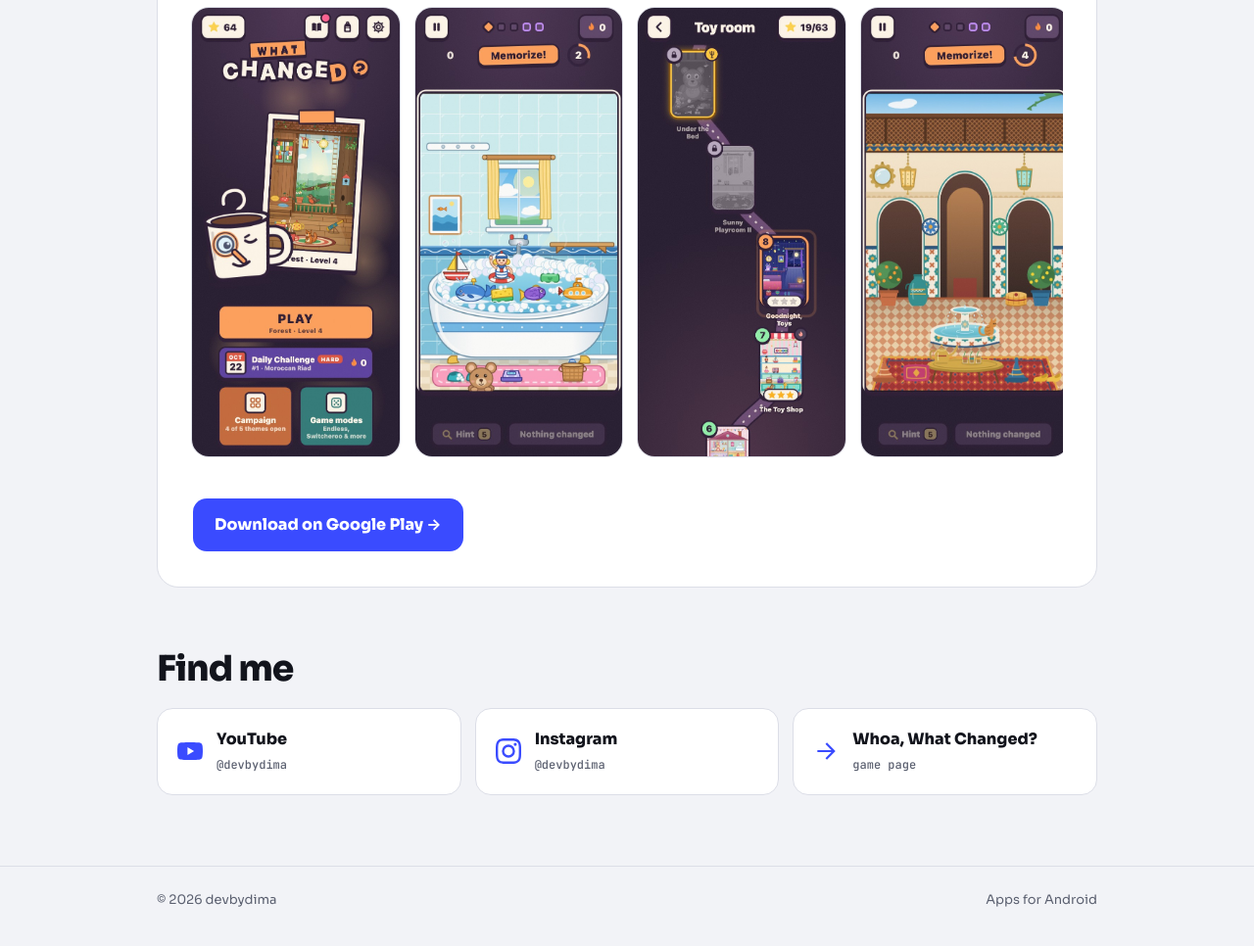
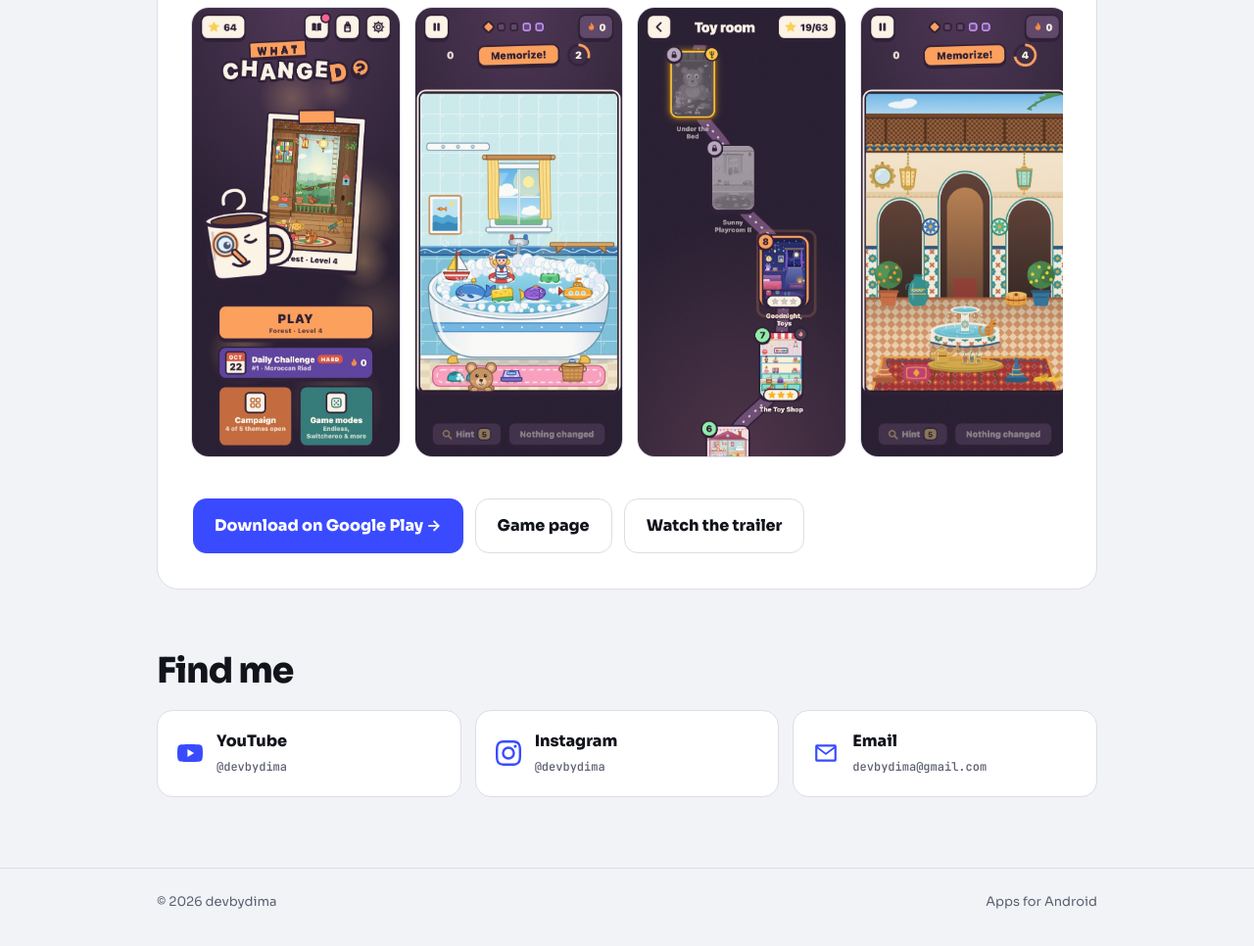
Before and after one commit to devbydima/devbydima.github.io, a plain HTML site: page index.html in a window 1280 px wide. Shown: the part 700-1666 px from the top of the page at 98% size. Drawn offline with Linux system fonts and the light colour scheme.

Commit message:
add game page and trailer buttons, email link in find me

```diff
--- a/index.html
+++ b/index.html
@@ -118,7 +118,11 @@
             <img class="h-[clamp(300px,52vw,460px)] w-auto flex-none snap-start rounded-[18px] border border-line" src="img/shot-modes.jpg" alt="Game modes" width="585" height="1266" loading="lazy">
             <img class="h-[clamp(300px,52vw,460px)] w-auto flex-none snap-start rounded-[18px] border border-line" src="img/shot-stickers.jpg" alt="Sticker collection" width="585" height="1266" loading="lazy">
           </div>
-          <a class="inline-flex w-fit items-center gap-2 rounded-[14px] bg-accent px-[22px] py-3.5 font-bold text-accent-ink hover:brightness-110" href="https://play.google.com/store/apps/details?id=devbydima.whatchanged">Download on Google Play &rarr;</a>
+          <div class="flex flex-wrap gap-3">
+            <a class="inline-flex w-fit items-center gap-2 rounded-[14px] bg-accent px-[22px] py-3.5 font-bold text-accent-ink hover:brightness-110" href="https://play.google.com/store/apps/details?id=devbydima.whatchanged">Download on Google Play &rarr;</a>
+            <a class="inline-flex w-fit items-center gap-2 rounded-[14px] border border-line px-[22px] py-3.5 font-bold text-ink hover:border-accent" href="whatchanged/">Game page</a>
+            <a class="inline-flex w-fit items-center gap-2 rounded-[14px] border border-line px-[22px] py-3.5 font-bold text-ink hover:border-accent" href="https://www.youtube.com/watch?v=KbuVq59s0Uo" rel="noopener">Watch the trailer</a>
+          </div>
         </article>
       </div>
     </section>
@@ -141,11 +145,11 @@
             </svg>
             <div><b class="block font-bold">Instagram</b><span class="font-mono text-xs text-soft">@devbydima</span></div>
           </a>
-          <a class="flex items-center gap-3.5 rounded-2xl border border-line bg-surface px-5 py-[18px] hover:border-accent" href="whatchanged/">
+          <a class="flex items-center gap-3.5 rounded-2xl border border-line bg-surface px-5 py-[18px] hover:border-accent" href="mailto:devbydima@gmail.com">
             <svg class="size-[26px] flex-none fill-accent" viewBox="0 0 24 24" aria-hidden="true">
-              <path d="M4 12h13.2l-5.6-5.6L13 5l8 8-8 8-1.4-1.4 5.6-5.6H4z" transform="translate(0 -1)" />
+              <path d="M2 5.5A1.5 1.5 0 0 1 3.5 4h17A1.5 1.5 0 0 1 22 5.5v13a1.5 1.5 0 0 1-1.5 1.5h-17A1.5 1.5 0 0 1 2 18.5v-13Zm2.3.5L12 11.7 19.7 6H4.3ZM20 7.9l-7.4 5.5a1 1 0 0 1-1.2 0L4 7.9V18h16V7.9Z" />
             </svg>
-            <div><b class="block font-bold">Whoa, What Changed?</b><span class="font-mono text-xs text-soft">game page</span></div>
+            <div><b class="block font-bold">Email</b><span class="font-mono text-xs text-soft">devbydima@gmail.com</span></div>
           </a>
         </div>
       </div>
```
